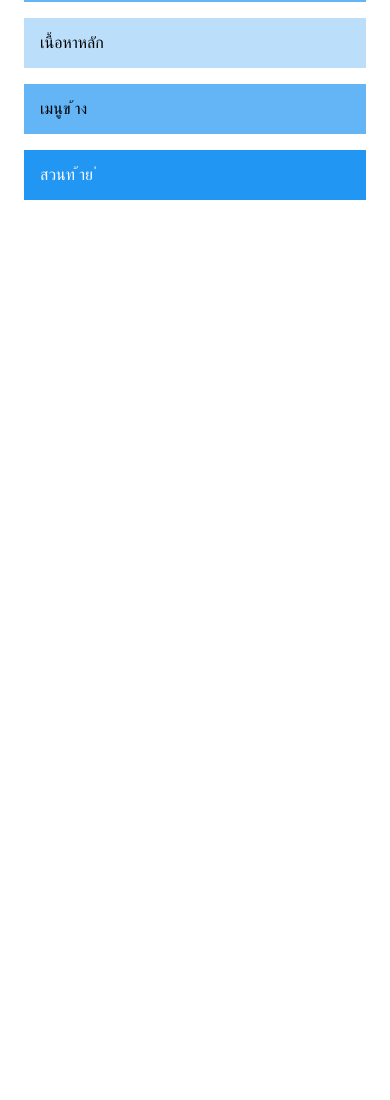
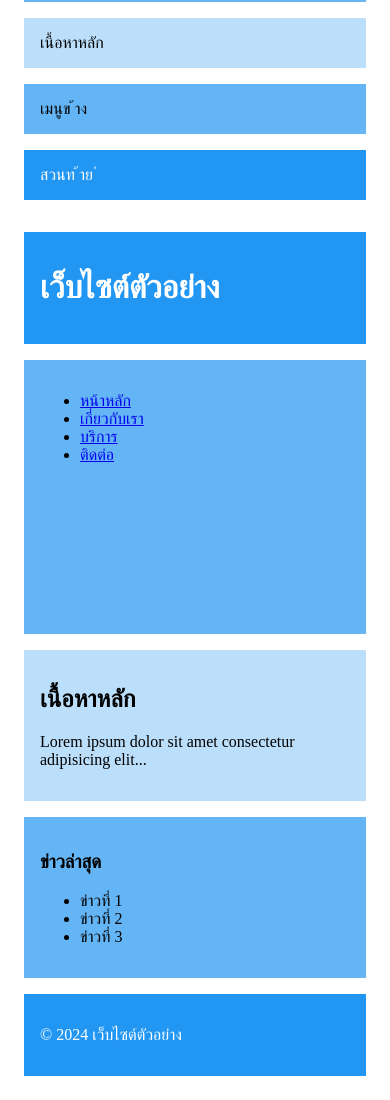
Before and after one commit to Kittiya66160018/week4-grid-lab, a plain HTML site: page index.html in a window 390 px wide. Shown: the part 668-1768 px from the top of the page. Before the commit the page ends 892 px from the top, so only its background shows below. Drawn offline with Linux system fonts and the light colour scheme.

Commit message:
เพมเนอหาจาลองส าหรบทดสอบ Responsive

```diff
--- a/index.html
+++ b/index.html
@@ -1,11 +1,13 @@
 <!DOCTYPE html>
 <html lang="th">
+
 <head>
     <meta charset="UTF-8">
     <meta name="viewport" content="width=device-width, initial-scale=1.0">
     <title>Grid Layout Lab</title>
     <link rel="stylesheet" href="CSS/style.css">
 </head>
+
 <body>
     <div class="grid-container">
         <header class="header">สวนหัว ่ </header>
@@ -14,5 +16,34 @@
         <aside class="sidebar">เมนูข ้าง</aside>
         <footer class="footer">สวนท ้าย ่ </footer>
     </div>
+    <div class="grid-container">
+        <header class="header">
+            <h1>เว็บไซต์ตัวอย่าง</h1>
+        </header>
+        <nav class="nav">
+            <ul>
+                <li><a href="#">หน้าหลัก</a></li>
+                <li><a href="#">เกี่ยวกับเรา</a></li>
+                <li><a href="#">บริการ</a></li>
+                <li><a href="#">ติดต่อ</a></li>
+            </ul>
+        </nav>
+        <main class="main">
+            <h2>เนื้อหาหลัก</h2>
+            <p>Lorem ipsum dolor sit amet consectetur adipisicing elit...</p>
+        </main>
+        <aside class="sidebar">
+            <h3>ข่าวล่าสุด</h3>
+            <ul>
+                <li>ข่าวที่ 1</li>
+                <li>ข่าวที่ 2</li>
+                <li>ข่าวที่ 3</li>
+            </ul>
+        </aside>
+        <footer class="footer">
+            <p>&copy; 2024 เว็บไซต์ตัวอย่าง</p>
+        </footer>
+    </div>
 </body>
+
 </html>
```
Lines whose indentation alone changed are shown as unchanged.
